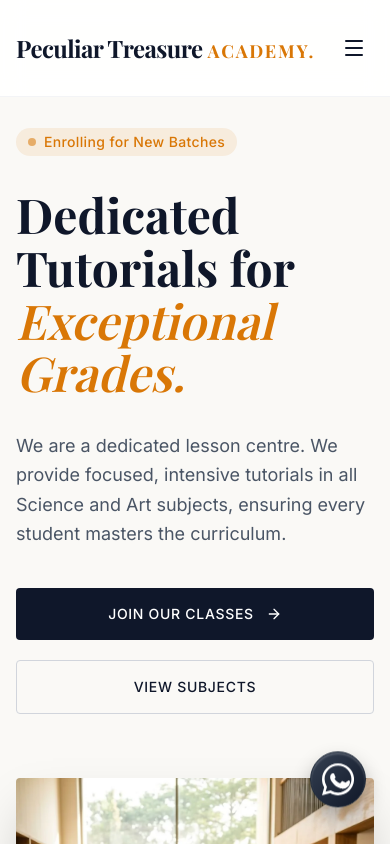
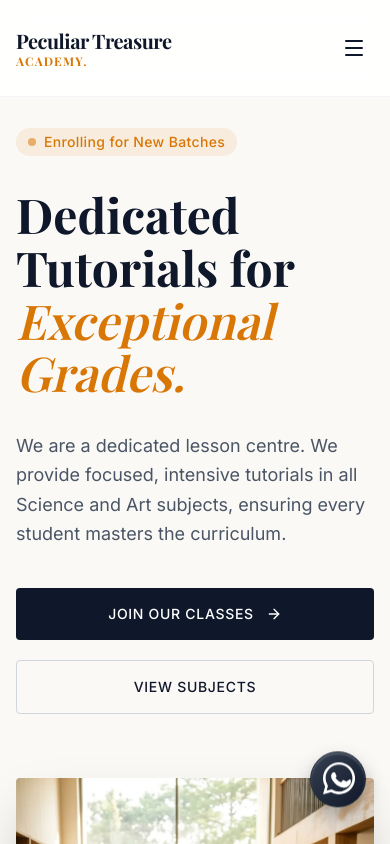
Before and after one commit to DavidDeez/peculiar_treasure_academy, a React (Vite) app: page / in a window 390 px wide. Shown: the top 844 px of the page. Built offline with nearby package versions, Linux system fonts and the light colour scheme; a web font is replaced by a local one.

Commit message:
Fix WhatsApp icon center alignment and mobile navbar layout

```diff
--- a/src/components/FloatingWhatsApp.tsx
+++ b/src/components/FloatingWhatsApp.tsx
@@ -13,7 +13,7 @@ const FloatingWhatsApp: React.FC = () => {
       className="fixed bottom-6 right-6 z-50 flex items-center justify-center w-14 h-14 bg-gradient-to-br from-gray-700 to-gray-900 text-white rounded-full shadow-[0_10px_20px_rgba(0,0,0,0.3),inset_0_2px_2px_rgba(255,255,255,0.2)] border border-gray-800 hover:from-gray-600 hover:to-gray-800 hover:scale-110 transition-all duration-300 animate-bounce group"
       aria-label="Chat with us on WhatsApp"
     >
-      <svg className="w-8 h-8" fill="currentColor" viewBox="0 0 24 24" aria-hidden="true">
+      <svg className="w-8 h-8 translate-x-[1px] -translate-y-[1px]" fill="currentColor" viewBox="0 0 24 24" aria-hidden="true">
         <path fillRule="evenodd" d="M12.031 0C5.402 0 .016 5.385.016 12.016c0 2.115.553 4.18 1.603 5.992L.032 24l6.16-1.616c1.761 1 3.766 1.528 5.839 1.528 6.627 0 12.013-5.385 12.013-12.016C24.044 5.385 18.658 0 12.031 0zm-.016 21.905c-1.802 0-3.562-.485-5.11-1.403l-.367-.217-3.799.996.996-3.702-.238-.378a10.057 10.057 0 01-1.543-5.384c0-5.545 4.512-10.057 10.061-10.057 5.548 0 10.06 4.512 10.06 10.057 0 5.547-4.512 10.058-10.06 10.058zm5.518-7.53c-.302-.152-1.794-.886-2.07-.988-.276-.102-.477-.152-.678.152-.201.303-.781.988-.958 1.19-.176.202-.353.228-.654.076-1.526-.777-2.673-1.41-3.69-3.14-.202-.345.201-.318.647-.912.1-.152.05-.278 0-.43-.05-.151-.678-1.636-.928-2.241-.242-.587-.487-.507-.678-.517h-.578c-.201 0-.528.076-.804.38s-1.056 1.036-1.056 2.527 1.082 2.932 1.233 3.134c.15.203 2.137 3.262 5.176 4.57 2.05.88 2.89.967 3.966.814 1.157-.165 3.565-1.458 4.067-2.868.503-1.41.503-2.619.352-2.868-.15-.253-.552-.405-.853-.557z" clipRule="evenodd" />
       </svg>
       {/* Tooltip */}
--- a/src/components/Navbar.tsx
+++ b/src/components/Navbar.tsx
@@ -16,8 +16,9 @@ const Navbar: React.FC = () => {
             className="flex-shrink-0 cursor-pointer"
             onClick={() => window.scrollTo(0,0)}
           >
-            <h1 className="font-serif text-2xl font-bold tracking-tight text-brand-dark m-0">
-              Peculiar Treasure <span className="uppercase text-brand-gold text-lg tracking-widest">ACADEMY.</span>
+            <h1 className="font-serif text-xl md:text-2xl font-bold tracking-tight text-brand-dark m-0 leading-tight md:leading-normal">
+              Peculiar Treasure <br className="block md:hidden" />
+              <span className="uppercase text-brand-gold text-xs md:text-lg tracking-widest block md:inline">ACADEMY.</span>
             </h1>
           </div>
 
```
